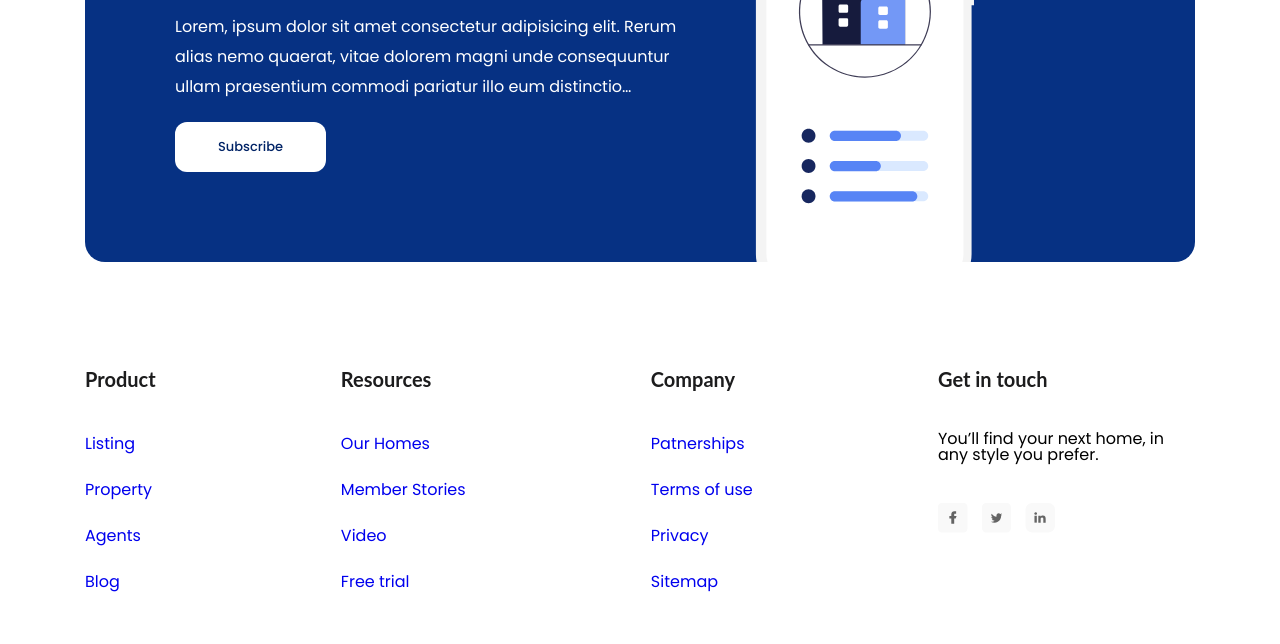
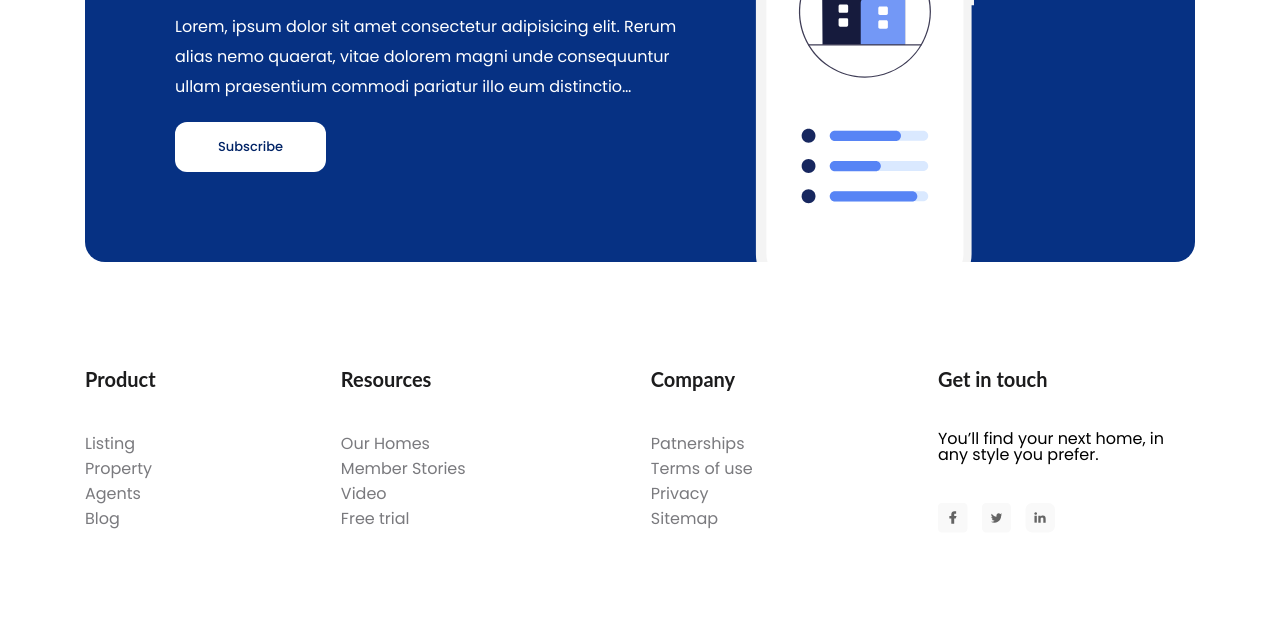
Before and after one commit to DuyLe1605/htmlcss-project-01, a plain HTML site: page index.html in a window 1280 px wide. Shown: the part 3677-4321 px from the top of the page. Drawn offline with Linux system fonts and the light colour scheme; files whose address does not match are found by name.

Commit message:
Cap nhat css

```diff
--- a/assets/css/style.css
+++ b/assets/css/style.css
@@ -569,7 +569,7 @@ a {
     margin-bottom: 4rem;
 }
 
-.footer .item {
+.footer .item a {
     margin-top: 2.1rem;
     color: #7a7a7e;
     font-size: 1.6rem;
```
